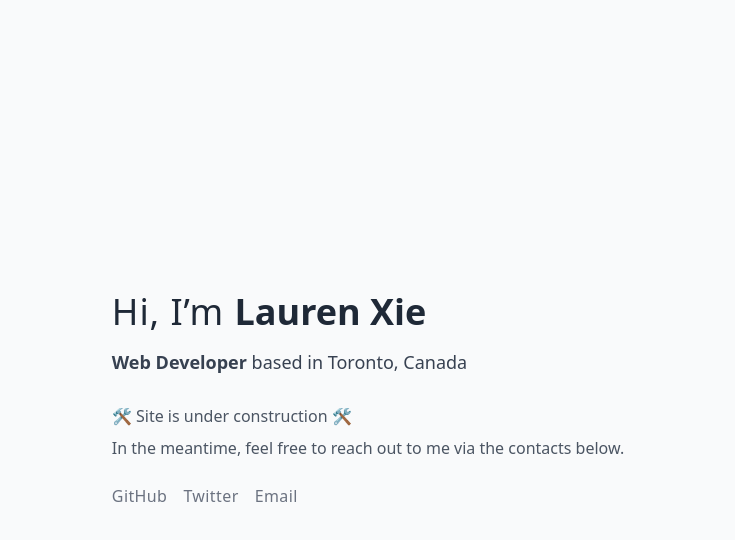
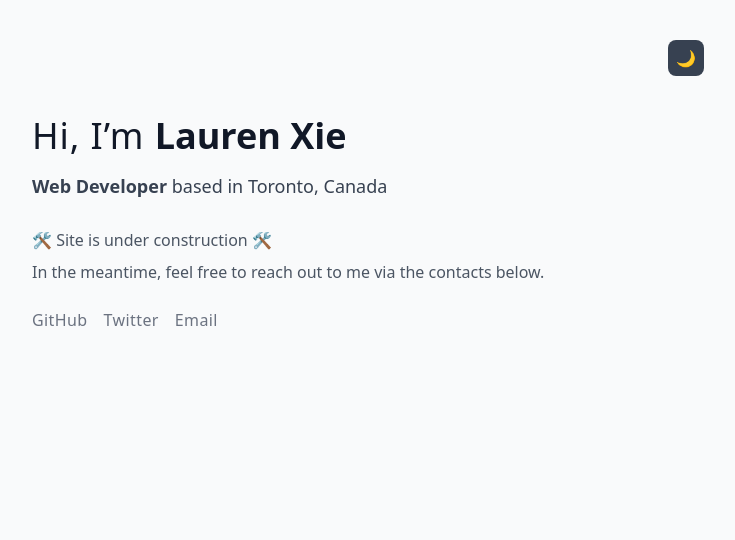
Before and after one commit to lrnxie/lrnxie.com, a Next.js app: page / in a window 1280 px wide. Shown: the top 540 px of the page, without its empty margins (272-1007 px from the left). Built offline with nearby package versions, Linux system fonts and the light colour scheme.

Commit message:
Add dark mode

```diff
--- /dev/null
+++ b/components/Layout.js
@@ -0,0 +1,33 @@
+import Head from "next/head";
+import { useState, useEffect } from "react";
+import { useTheme } from "next-themes";
+
+export default function Container({ children }) {
+  const [mounted, setMounted] = useState(false);
+  const { resolvedTheme, setTheme } = useTheme();
+
+  useEffect(() => {
+    setMounted(true);
+  }, []);
+
+  if (!mounted) return null;
+
+  return (
+    <div className="w-full h-screen max-w-2xl mx-auto py-5">
+      <Head>
+        <title>Lauren Xie</title>
+      </Head>
+
+      <nav className="flex justify-end pt-5 pb-10">
+        <button
+          className="w-9 h-9 rounded-lg bg-gray-700 dark:bg-slate-200"
+          onClick={() => setTheme(resolvedTheme === "dark" ? "light" : "dark")}
+        >
+          {resolvedTheme === "dark" ? "☀️" : "🌙"}
+        </button>
+      </nav>
+
+      <main className="flex flex-col justify-center">{children}</main>
+    </div>
+  );
+}
--- a/package.json
+++ b/package.json
@@ -10,6 +10,7 @@
   },
   "dependencies": {
     "next": "12.1.6",
+    "next-themes": "^0.2.0",
     "react": "18.1.0",
     "react-dom": "18.1.0"
   },
--- a/pages/_app.js
+++ b/pages/_app.js
@@ -1,7 +1,12 @@
-import '../styles/globals.css'
+import "../styles/globals.css";
+import { ThemeProvider } from "next-themes";
 
 function MyApp({ Component, pageProps }) {
-  return <Component {...pageProps} />
+  return (
+    <ThemeProvider attribute="class">
+      <Component {...pageProps} />
+    </ThemeProvider>
+  );
 }
 
-export default MyApp
+export default MyApp;
--- /dev/null
+++ b/pages/_document.js
@@ -0,0 +1,13 @@
+import { Html, Head, Main, NextScript } from "next/document";
+
+export default function Document() {
+  return (
+    <Html lang="en">
+      <Head />
+      <body className="bg-gray-50 text-gray-900 dark:bg-slate-900 dark:text-slate-100">
+        <Main />
+        <NextScript />
+      </body>
+    </Html>
+  );
+}
--- a/pages/index.js
+++ b/pages/index.js
@@ -1,12 +1,8 @@
-import Head from "next/head";
+import Layout from "../components/Layout";
 
 export default function Home() {
   return (
-    <div className="flex flex-col justify-center items-center w-screen h-screen bg-gray-50 text-gray-800 px-10 mx-auto">
-      <Head>
-        <title>Lauren Xie</title>
-      </Head>
-
+    <Layout>
       <div>
         <div className="mb-6">
           <h1 className="text-4xl font-light tracking-wide mb-4">
@@ -14,12 +10,12 @@ export default function Home() {
             <span className="font-bold tracking-normal">Lauren Xie</span>
           </h1>
 
-          <h2 className="text-lg text-gray-700 mb-7">
+          <h2 className="text-lg text-gray-700 dark:text-slate-200 mb-7">
             <span className="font-semibold">Web Developer</span> based in
             Toronto, Canada
           </h2>
 
-          <div className="text-gray-600">
+          <div className="text-gray-600 dark:text-slate-300">
             <p className="font-medium mb-2">🛠 Site is under construction 🛠</p>
             <p>
               In the meantime, feel free to reach out to me via the contacts
@@ -28,9 +24,9 @@ export default function Home() {
           </div>
         </div>
 
-        <div className="text-gray-500 tracking-wide">
+        <div className="text-gray-500 tracking-wide dark:text-slate-400">
           <a
-            className="mr-4 hover:text-gray-600"
+            className="mr-4 hover:text-gray-700 dark:hover:text-slate-300"
             href="https://github.com/lrnxie"
             target="_blank"
             rel="noreferrer"
@@ -38,18 +34,21 @@ export default function Home() {
             GitHub
           </a>
           <a
-            className="mr-4 hover:text-gray-600"
+            className="mr-4 hover:text-gray-700 dark:hover:text-slate-300"
             href="https://twitter.com/lrnxie"
             target="_blank"
             rel="noreferrer"
           >
             Twitter
           </a>
-          <a className="hover:text-gray-600" href="mailto:lrnxie@gmail.com">
+          <a
+            className="hover:text-gray-700 dark:hover:text-slate-300"
+            href="mailto:lrnxie@gmail.com"
+          >
             Email
           </a>
         </div>
       </div>
-    </div>
+    </Layout>
   );
 }
--- a/tailwind.config.js
+++ b/tailwind.config.js
@@ -3,6 +3,7 @@ module.exports = {
     "./pages/**/*.{js,ts,jsx,tsx}",
     "./components/**/*.{js,ts,jsx,tsx}",
   ],
+  darkMode: "class",
   theme: {
     extend: {},
   },
```
Also changed, not shown: 1 other file (tests, documents, lock files or other folders).
